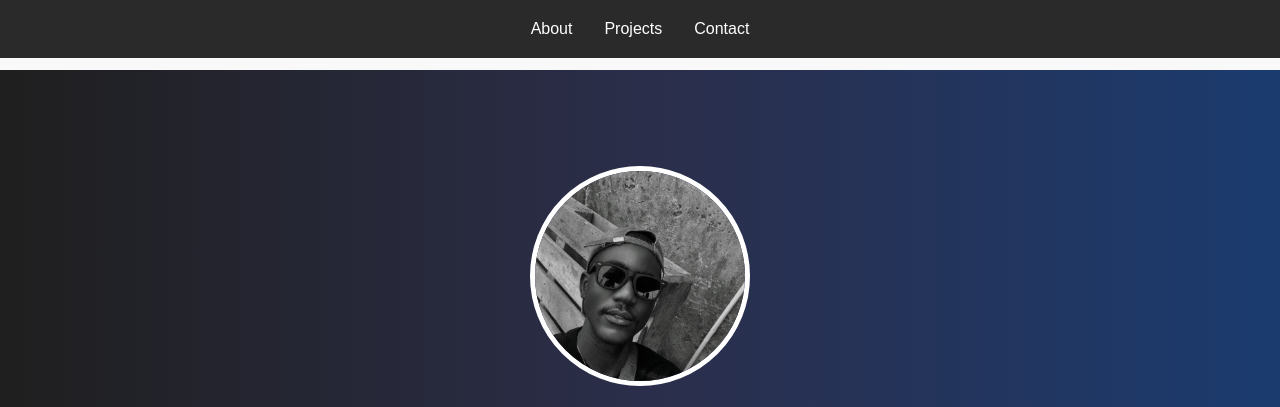
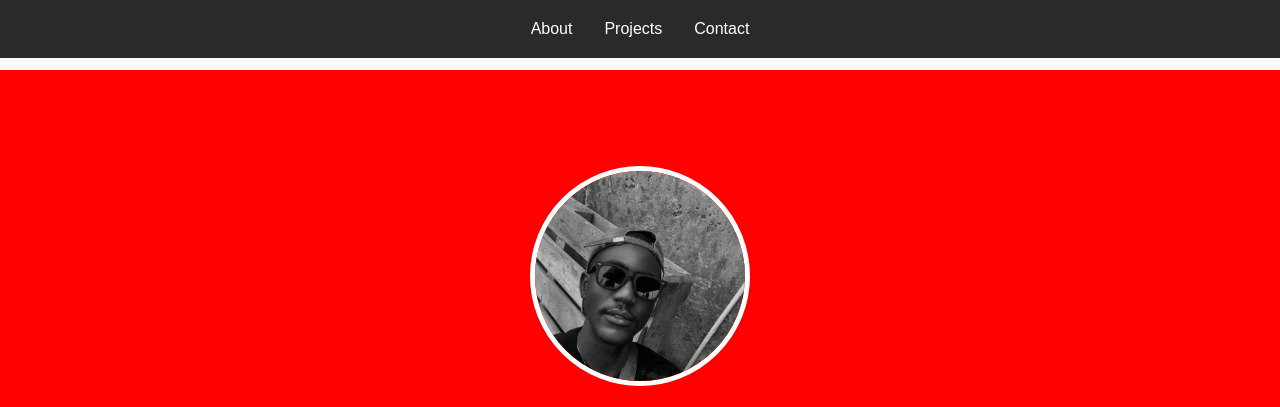
Before and after one commit to caesar0063/caesarportfolio, a plain HTML site: page index.html in a window 1280 px wide. Shown: the top 407 px of the page. Drawn offline with Linux system fonts and the light colour scheme.

Commit message:
Update header background color to red
Changed header background color from default to red.

```diff
--- a/index.html
+++ b/index.html
@@ -42,7 +42,7 @@
 
     /* Hero */
     header {
-      background: linear-gradient(to right, #1f1f1f, #2b2e4a, #1b3b6f);
+      background: red;
       color: #fff;
       text-align: center;
       padding: 6rem 2rem 4rem;
```
